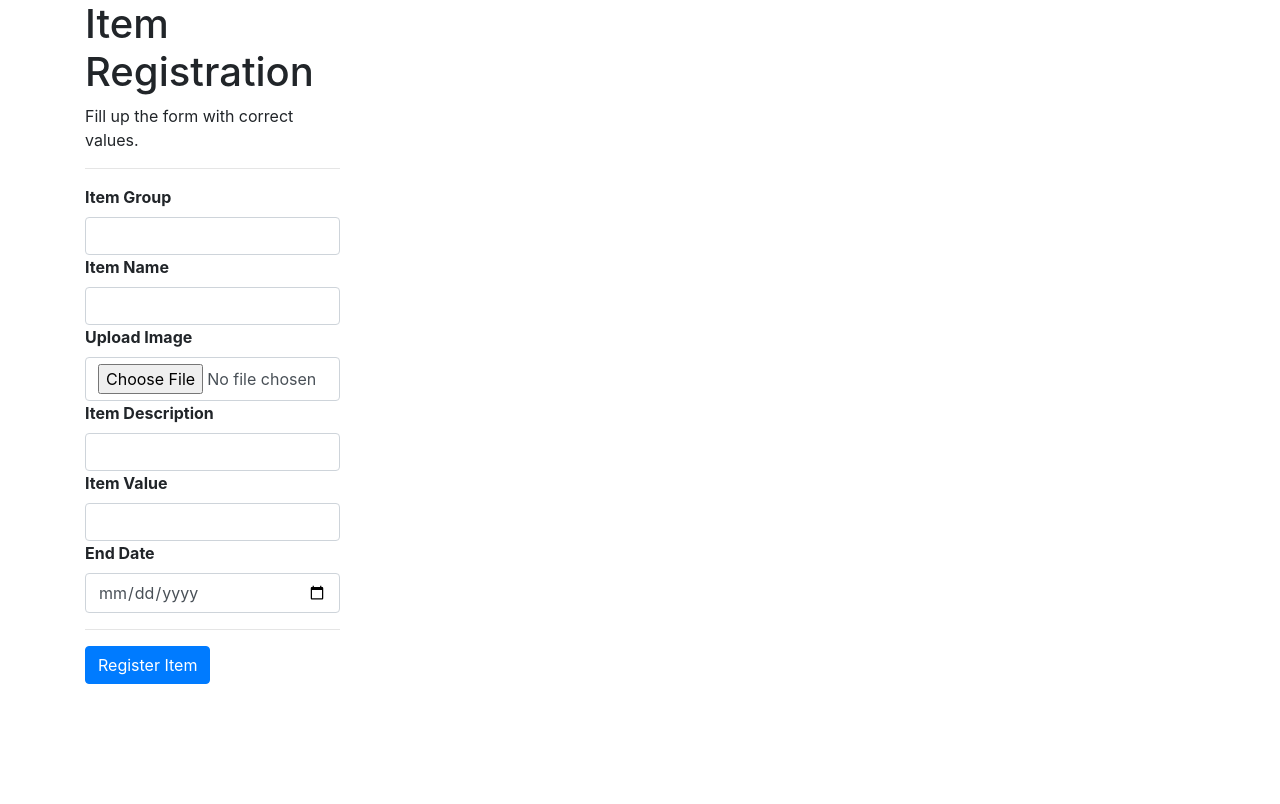
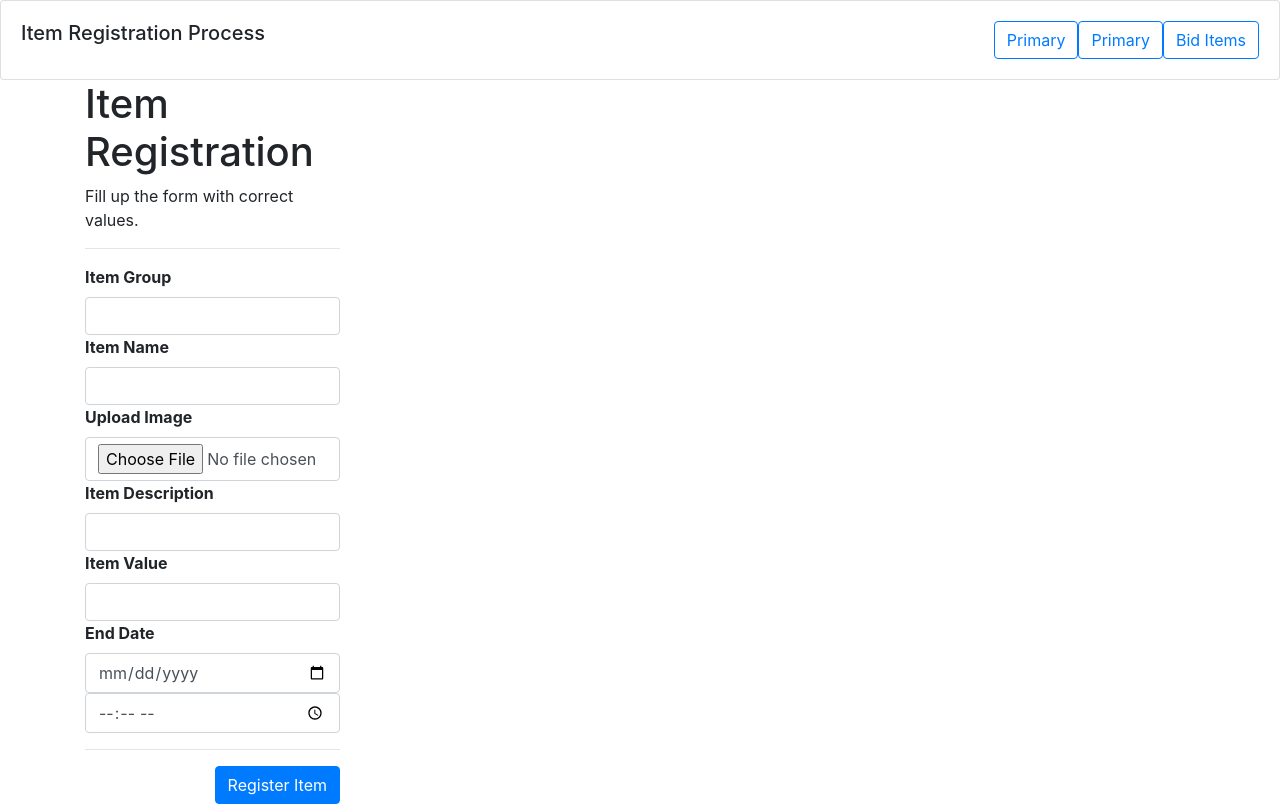
Before and after one commit to PasserellesNumeriquesGithubPage/Web-Development-Final-Project, a PHP site: page /item_registration.php in a window 1280 px wide. Before the commit the page ends 684 px from the top, so only its background shows below. Run offline with PHP 8.4, Linux system fonts and the light colour scheme.

Commit message:
Add files via upload

```diff
--- a/item_registration/bidding_submit.php
+++ b/item_registration/bidding_submit.php
@@ -17,7 +17,7 @@ if(isset($_POST['bid'])){
         <meta http-equiv="X-UA-Compatible" content="IE=edge">
         <link rel="stylesheet" type="text/css" href="css/bootstrap.min.css">
         <meta name="viewport" content="width=device-width, initial-scale=1.0">
-        <title>Document</title>
+        <title>Bidding Successful | Online Auction</title>
     </head>
     <style>
 img {
--- a/item_registration/item_details.php
+++ b/item_registration/item_details.php
@@ -8,7 +8,7 @@ include_once('config.inc.php');
     <meta http-equiv="X-UA-Compatible" content="IE=edge">
     <meta name="viewport" content="width=device-width, initial-scale=1.0">
     <link rel="stylesheet" type="text/css" href="css/bootstrap.min.css">
-    <title>Item Details | Online Bidding</title>
+    <title>Item Details | Online Auction</title>
 </head>
 <style>
   img {
--- a/item_registration/item_registration.php
+++ b/item_registration/item_registration.php
@@ -7,10 +7,27 @@ require_once('config.inc.php');
     <meta charset="UTF-8">
     <meta http-equiv="X-UA-Compatible" content="IE=edge">
     <meta name="viewport" content="width=device-width, initial-scale=1.0">
-    <title>Item Registration | Online Bidding</title>
+    <title>Item Registration | Online Auction</title>
     <link rel="stylesheet" type="text/css" href="css/bootstrap.min.css">
 </head>
+<style>
+   .btn{
+        float: right;
+    }
+</style>
 <body>
+<div class="card">
+  <div class="card-body">
+    <a href="display_item.php">
+    <button type="button" class="btn btn-outline-primary">Bid Items</button>
+    </a>
+
+    <button type="button" class="btn btn-outline-primary">Primary</button>
+    <button type="button" class="btn btn-outline-primary">Primary</button>
+  <h5 class="card-title">Item Registration Process</h5>
+  </div>
+</div>
+
     <div>
         <?php
         if(isset($_POST['create'])){
@@ -70,6 +87,7 @@ require_once('config.inc.php');
 
                         <label for="itemname"><b>End Date</b></label>
                         <input class="form-control" type="date" name="enddate" required>
+                        <input class="form-control" type="time" name="enddate" required>
 
                         <hr class="mb-3">
                         <input class="btn btn-primary" type="submit" name="create" value="Register Item">
```
Also changed, not shown: item_registration/db/item_accounts.sql (+7 -51 lines), item_registration/display_item.php (+14 -0 lines), item_registration/images/Screenshot (30).png (added).
